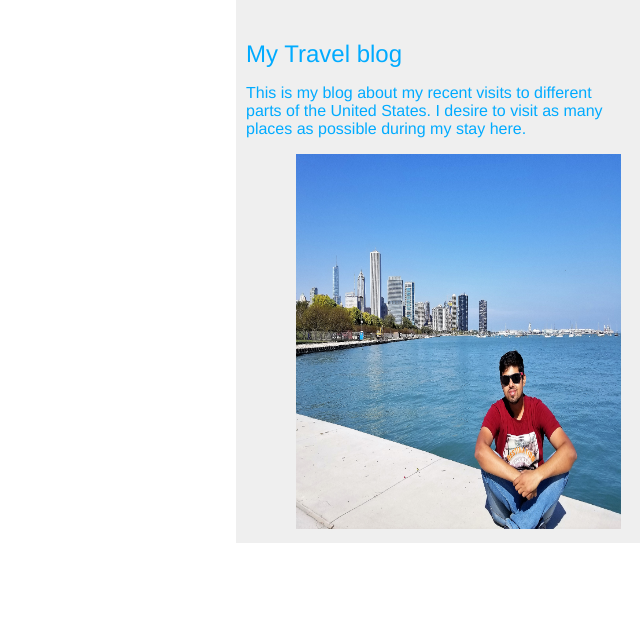
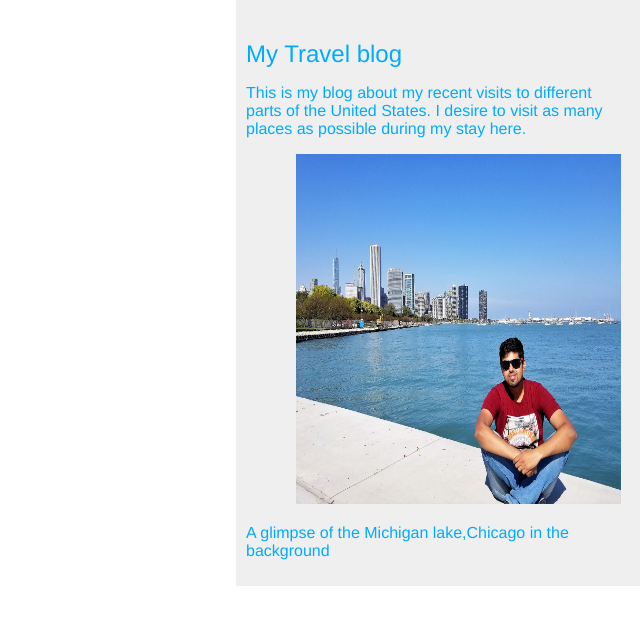
Before and after one commit to vbhat0891/TravelBlog, a Django app: template blog/templates/blog/base.html in a window 1280 px wide. Shown: the top 625 px of the page, without its empty margins (640-1280 px from the left). Run offline with Django 3.2, Linux system fonts and the light colour scheme; the template is opened without the code that fills it, so the values that code supplies are empty.

Commit message:
pushing changes

```diff
--- a/blog/templates/blog/base.html
+++ b/blog/templates/blog/base.html
@@ -13,7 +13,8 @@
 <div id="sidebar">
 <h2>My Travel blog</h2>
 <p>This is my blog about my recent visits to different parts of the United States. I desire to visit as many places as possible during my stay here.</p>
-    <img style="height: 375px; width: 325px; padding-left: 50px" src="{% static "css/chic.jpg" %}">
+    <img style="height: 350px; width: 325px; padding-left: 50px" src="{% static "css/chic.jpg" %}">
+    <p>A glimpse of the Michigan lake,Chicago in the background</p>
 </div>
 </body>
 </html>
```
